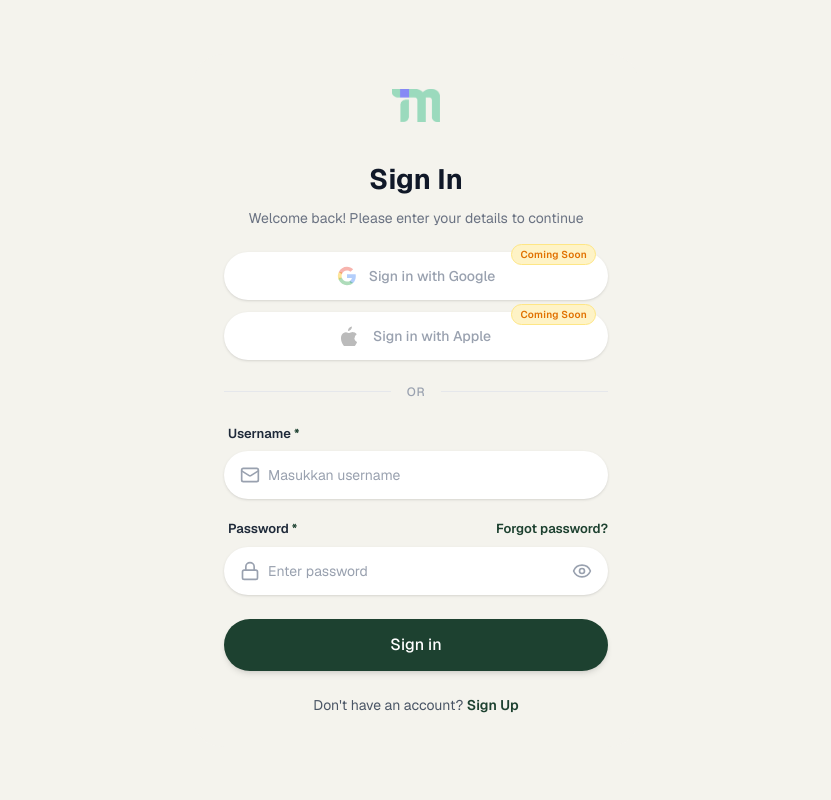
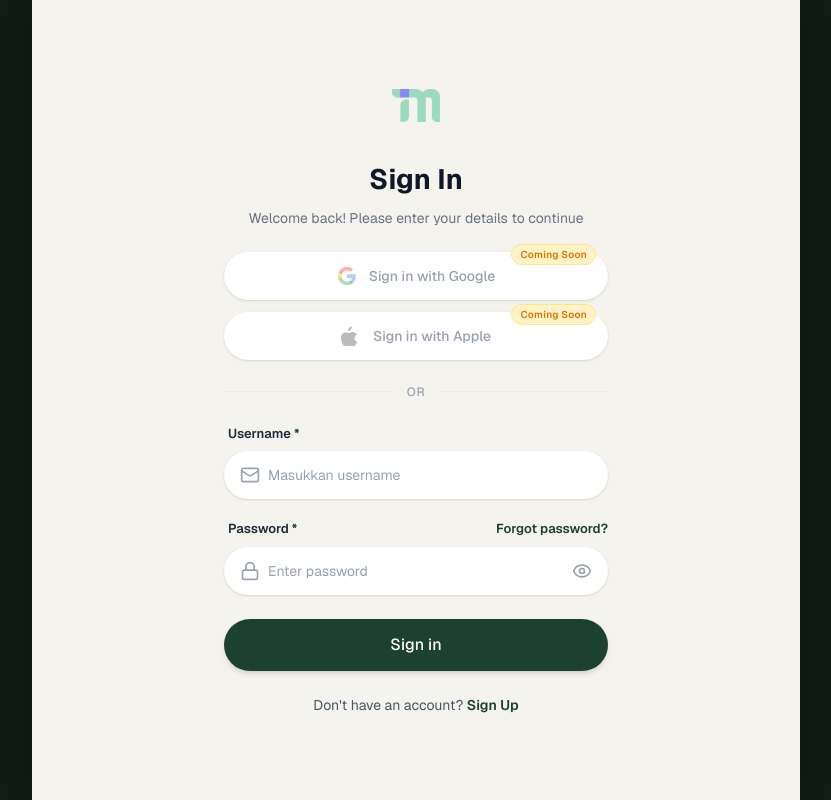
Before and after one commit to Driannm/next-js-therapist-assistance, a Next.js app: page /login in a window 1280 px wide. Shown: the whole page, without its empty margins (224-1055 px from the left). Built offline with nearby package versions, Linux system fonts and the light colour scheme; no server answers.

Commit message:
chore: add Vercel Speed Insights to root layout for performance monitoring

```diff
--- a/package.json
+++ b/package.json
@@ -12,6 +12,7 @@
     "@hugeicons/core-free-icons": "^4.0.0",
     "@hugeicons/react": "^1.1.6",
     "@neondatabase/serverless": "^1.0.2",
+    "@vercel/speed-insights": "^2.0.0",
     "bcrypt": "^6.0.0",
     "bcryptjs": "^3.0.3",
     "class-variance-authority": "^0.7.1",
--- a/src/app/layout.tsx
+++ b/src/app/layout.tsx
@@ -5,16 +5,17 @@ import { Toaster } from "@/components/ui/sonner";
 import { Navbar } from "@/components/Navbar";
 import { BottomNav } from "@/components/BottomNav";
 import { getServerSession } from "next-auth";
+import { authOptions } from "@/app/api/auth/[...nextauth]/route";
+import { SpeedInsights } from "@vercel/speed-insights/next";
 
 const geist = Geist({ subsets: ["latin"] });
 
-// 1. TAMBAHKAN VIEWPORT INI UNTUK MENCEGAH PINCH-TO-ZOOM
 export const viewport: Viewport = {
   width: "device-width",
   initialScale: 1,
   maximumScale: 1,
   userScalable: false,
-  themeColor: "#fdf8f6", // Warna menyesuaikan background body kamu
+  themeColor: "#183528",
 };
 
 export const metadata: Metadata = {
@@ -32,17 +33,30 @@ export default async function RootLayout({
 }: Readonly<{
   children: React.ReactNode;
 }>) {
-  const session = await getServerSession();
+  const session = await getServerSession(authOptions);
 
   return (
     <html lang="id">
-      {/* Meta title untuk Apple Home Screen bisa dipindah ke appleWebApp di atas, tapi dibiarkan aman */}
-      <meta name="apple-mobile-web-app-title" content="TheraMate" />
-      <body className={`${geist.className} bg-[#fdf8f6] antialiased`}>
-        {session && <Navbar userName={session.user?.name} />}
-        {children}
-        {session && <BottomNav />}
+      <head>
+        <meta name="apple-mobile-web-app-title" content="TheraMate" />
+      </head>
+      <body className={`${geist.className} bg-[#183528] antialiased`}>
+        <div className="min-h-screen w-full flex justify-center bg-[#0f2018]">
+          <div className="relative w-full max-w-[768px] min-h-screen bg-[#183528] flex flex-col md:shadow-[0_0_60px_rgba(0,0,0,0.5)]">
+
+            {session && <Navbar userName={session.user?.name} />}
+
+            <div className="flex-1">
+              {children}
+            </div>
+
+            {session && <BottomNav />}
+          </div>
+        </div>
+
         <Toaster position="top-center" richColors />
+
+        <SpeedInsights />
       </body>
     </html>
   );
```
Also changed, not shown: 1 other file (tests, documents, lock files or other folders).
